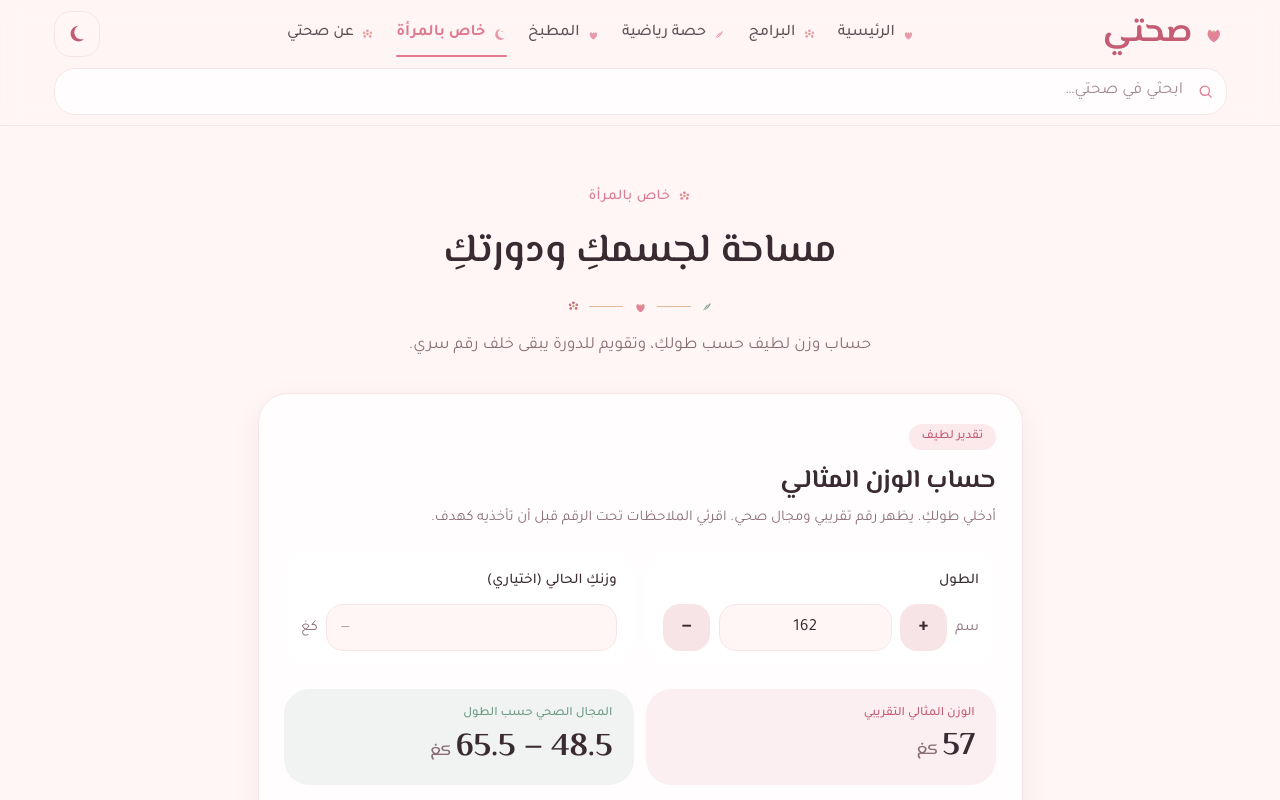
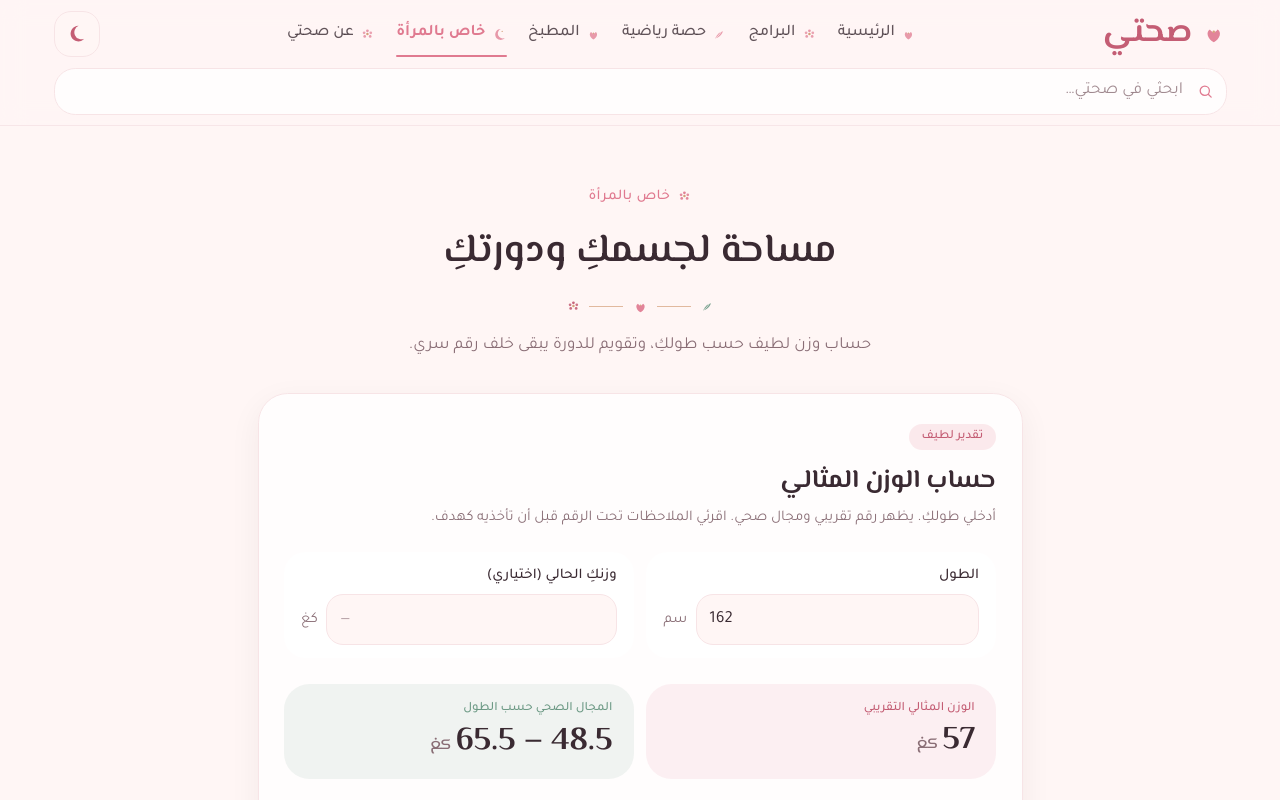
Before and after one commit to mourahi/sihati, a React (Vite) app: page /cycle in a window 1280 px wide. Shown: the top 800 px of the page. Built offline with nearby package versions, Linux system fonts and the light colour scheme; a web font is replaced by a local one.

Commit message:
Let visitors type a new height instead of appending digits onto 162.
Co-authored-by: Cursor <cursoragent@cursor.com>

```diff
--- a/src/components/IdealWeightCard.tsx
+++ b/src/components/IdealWeightCard.tsx
@@ -10,7 +10,7 @@ const HEIGHT_MIN = 140
 const HEIGHT_MAX = 190
 
 const fieldClass =
-  'h-11 w-full min-w-0 rounded-2xl border border-sand bg-canvas px-3 text-base text-ink outline-none focus:border-rose/50'
+  'relative z-10 h-12 w-full min-w-0 rounded-2xl border border-sand bg-canvas px-3 text-base text-ink outline-none focus:border-rose/50'
 
 function clampHeight(value: number) {
   return Math.min(HEIGHT_MAX, Math.max(HEIGHT_MIN, Math.round(value)))
@@ -34,28 +34,11 @@ export function IdealWeightCard() {
     return noteForCurrentWeight(currentKg, range.min, range.max)
   }, [currentKg, range.min, range.max])
 
-  function applyHeight(value: number) {
-    const next = clampHeight(value)
+  function commitHeight() {
+    const parsed = parsePositive(heightText)
+    const next = Number.isFinite(parsed) ? clampHeight(parsed) : heightCm
     setHeightCm(next)
     setHeightText(String(next))
-  }
-
-  function commitHeight() {
-    const parsed = parsePositive(heightText)
-    applyHeight(Number.isFinite(parsed) ? parsed : heightCm)
-  }
-
-  function onHeightChange(raw: string) {
-    const digits = raw.replace(/[^\d]/g, '').slice(0, 3)
-    setHeightText(digits)
-    const parsed = parsePositive(digits)
-    if (parsed >= HEIGHT_MIN && parsed <= HEIGHT_MAX) {
-      setHeightCm(parsed)
-    }
-  }
-
-  function nudgeHeight(delta: number) {
-    applyHeight(heightCm + delta)
   }
 
   return (
@@ -70,29 +53,31 @@ export function IdealWeightCard() {
       </p>
 
       <div className="mt-5 grid gap-3 sm:grid-cols-2">
-        <label className="block rounded-[1.25rem] bg-paper/70 px-4 py-3">
-          <span className="text-sm font-medium text-ink">الطول</span>
-          <span className="mt-2 flex items-center gap-2" dir="ltr">
-            <button
-              type="button"
-              aria-label="إنقاص الطول"
-              onClick={() => nudgeHeight(-1)}
-              className="inline-flex h-11 w-11 shrink-0 items-center justify-center rounded-2xl bg-sand text-lg font-semibold text-ink transition hover:bg-rose hover:text-cream focus-visible:outline-2 focus-visible:outline-offset-2 focus-visible:outline-rose"
-            >
-              −
-            </button>
+        <div className="rounded-[1.25rem] bg-paper/70 px-4 py-3">
+          <label htmlFor="ideal-height" className="block text-sm font-medium text-ink">
+            الطول
+          </label>
+          <span className="mt-2 flex items-center gap-2">
             <input
               id="ideal-height"
+              name="height"
               type="text"
               inputMode="numeric"
-              pattern="[0-9]*"
               enterKeyHint="done"
               autoComplete="off"
+              autoCorrect="off"
+              spellCheck={false}
               dir="ltr"
-              min={HEIGHT_MIN}
-              max={HEIGHT_MAX}
               value={heightText}
-              onChange={(event) => onHeightChange(event.target.value)}
+              onFocus={(event) => event.currentTarget.select()}
+              onChange={(event) => {
+                const digits = event.target.value.replace(/[^\d]/g, '').slice(0, 3)
+                setHeightText(digits)
+                const parsed = parsePositive(digits)
+                if (parsed >= HEIGHT_MIN && parsed <= HEIGHT_MAX) {
+                  setHeightCm(parsed)
+                }
+              }}
               onBlur={commitHeight}
               onKeyDown={(event) => {
                 if (event.key === 'Enter') {
@@ -101,31 +86,29 @@ export function IdealWeightCard() {
                   event.currentTarget.blur()
                 }
               }}
-              className={`${fieldClass} text-center`}
+              className={fieldClass}
             />
-            <button
-              type="button"
-              aria-label="زيادة الطول"
-              onClick={() => nudgeHeight(1)}
-              className="inline-flex h-11 w-11 shrink-0 items-center justify-center rounded-2xl bg-sand text-lg font-semibold text-ink transition hover:bg-rose hover:text-cream focus-visible:outline-2 focus-visible:outline-offset-2 focus-visible:outline-rose"
-            >
-              +
-            </button>
             <span className="shrink-0 text-sm text-muted">سم</span>
           </span>
-        </label>
-        <label className="block rounded-[1.25rem] bg-paper/70 px-4 py-3">
-          <span className="text-sm font-medium text-ink">وزنكِ الحالي (اختياري)</span>
+        </div>
+        <div className="rounded-[1.25rem] bg-paper/70 px-4 py-3">
+          <label htmlFor="ideal-current" className="block text-sm font-medium text-ink">
+            وزنكِ الحالي (اختياري)
+          </label>
           <span className="mt-2 flex items-center gap-2">
             <input
               id="ideal-current"
+              name="weight"
               type="text"
               inputMode="decimal"
               enterKeyHint="done"
               autoComplete="off"
+              autoCorrect="off"
+              spellCheck={false}
               dir="ltr"
               value={current}
               placeholder="—"
+              onFocus={(event) => event.currentTarget.select()}
               onChange={(event) => {
                 setCurrent(event.target.value.replace(/[^\d.,]/g, '').slice(0, 6))
               }}
@@ -133,7 +116,7 @@ export function IdealWeightCard() {
             />
             <span className="shrink-0 text-sm text-muted">كغ</span>
           </span>
-        </label>
+        </div>
       </div>
 
       <div className="mt-6 grid gap-3 sm:grid-cols-2">
```
